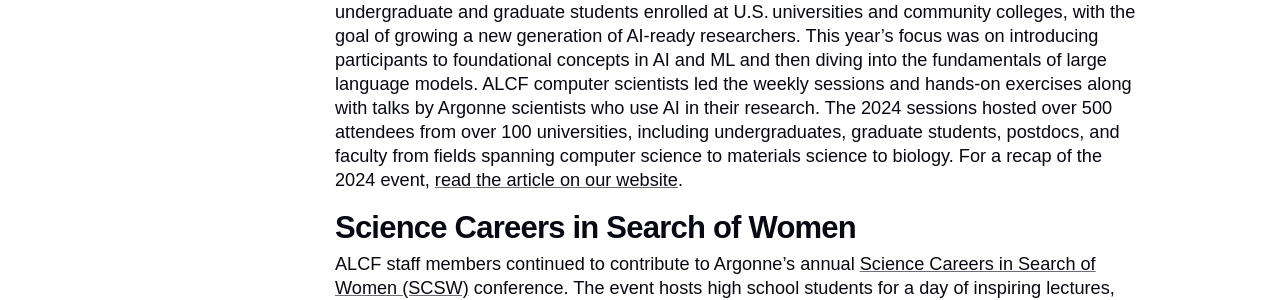
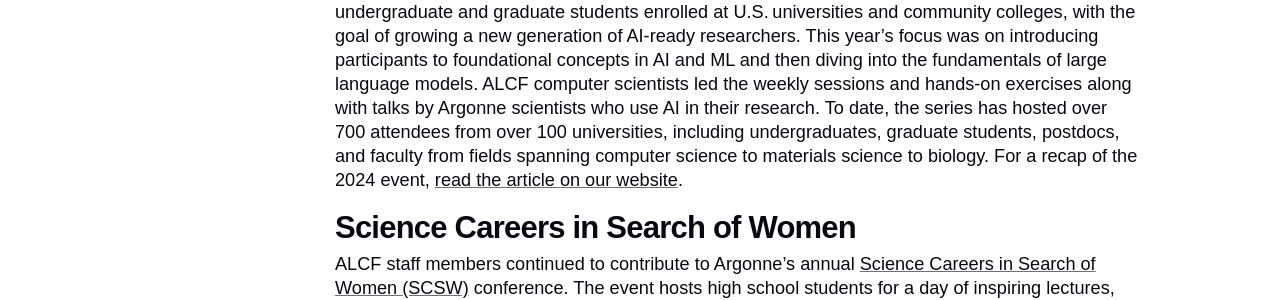
Before and after one commit to argonne-lcf/AR2024, a Jekyll site: the page built from 03_community/educational-outreach-activities.md, in a window 1280 px wide. Shown: the part 3184-3484 px from the top of the page. Built offline with Jekyll 4.4.1, drawn with Linux system fonts in a browser that asks for light colours; some web fonts are replaced; some of the changed text lies outside the part shown.

Commit message:
Update educational-outreach-activities.md

```diff
--- a/03_community/educational-outreach-activities.md
+++ b/03_community/educational-outreach-activities.md
@@ -38,7 +38,7 @@
 ALCF staff members regularly serve as mentors and volunteers for Argonne’s [Introduce a Girl to Engineering Day (IGED)](https://www.anl.gov/introduce-a-girl-to-engineering-day) program. The annual event gives eighth-grade students a unique opportunity to explore STEM careers alongside Argonne’s world-class scientists and engineers. Participants hear inspiring talks by Argonne staff members, tour state-of-the-art research facilities, connect with mentors, engage in hands-on experiments, and compete in a team challenge.
 
 ## Introduction to AI-driven Science on Supercomputers: A Student Training Series
-The ALCF's annual AI-driven Science on Supercomputers training series is designed for undergraduate and graduate students enrolled at U.S. universities and community colleges, with the goal of growing a new generation of AI-ready researchers. This year’s focus was on introducing participants to foundational concepts in AI and ML and then diving into the fundamentals of large language models. ALCF computer scientists led the weekly sessions and hands-on exercises along with talks by Argonne scientists who use AI in their research. The 2024 sessions hosted over 500 attendees from over 100 universities, including undergraduates, graduate students, postdocs, and faculty from fields spanning computer science to materials science to biology. For a recap of the 2024 event, [read the article on our website](https://www.alcf.anl.gov/news/argonne-training-series-helps-prepare-new-generation-ai-ready-researchers).
+The ALCF's annual AI-driven Science on Supercomputers training series is designed for undergraduate and graduate students enrolled at U.S. universities and community colleges, with the goal of growing a new generation of AI-ready researchers. This year’s focus was on introducing participants to foundational concepts in AI and ML and then diving into the fundamentals of large language models. ALCF computer scientists led the weekly sessions and hands-on exercises along with talks by Argonne scientists who use AI in their research. To date, the series has hosted over 700 attendees from over 100 universities, including undergraduates, graduate students, postdocs, and faculty from fields spanning computer science to materials science to biology. For a recap of the 2024 event, [read the article on our website](https://www.alcf.anl.gov/news/argonne-training-series-helps-prepare-new-generation-ai-ready-researchers).
 
 ## Science Careers in Search of Women
 ALCF staff members continued to contribute to Argonne’s annual [Science Careers in Search of Women (SCSW)](https://www.anl.gov/science-careers-in-search-of-women) conference. The event hosts high school students for a day of inspiring lectures, facility tours, career booth exhibits, and mentoring. SCSW provides participants with the unique experience to explore their desired profession or area of interest through interaction with Argonne scientists and engineers. For a recap of the 2024, [read the article on Argonne’s website](https://www.anl.gov/article/argonne-hosts-2024-science-careers-in-search-of-women-event).
```
